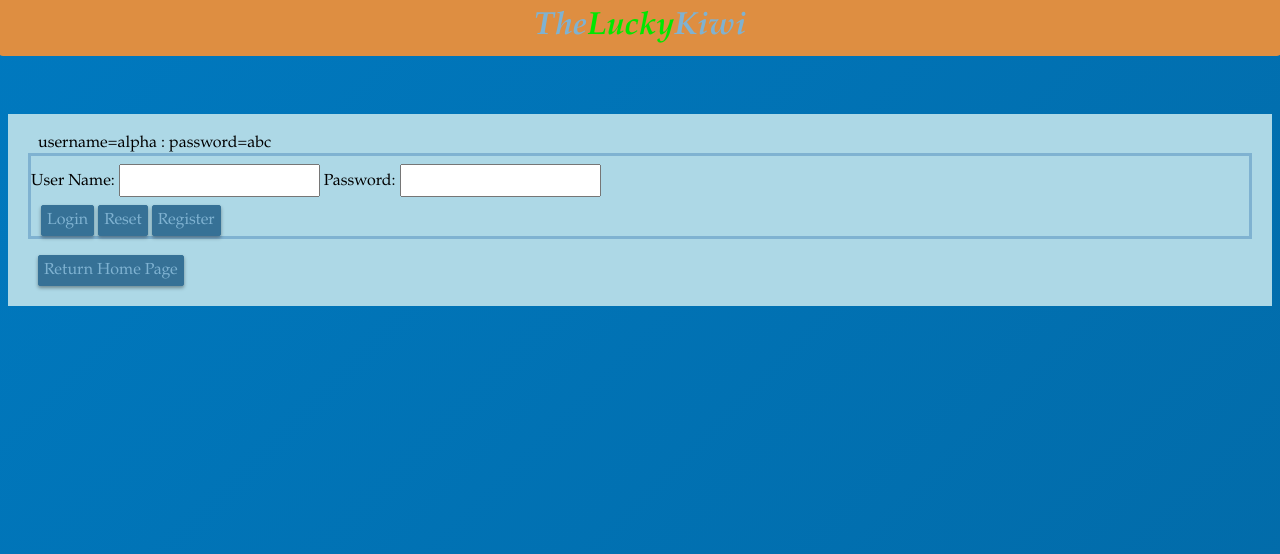
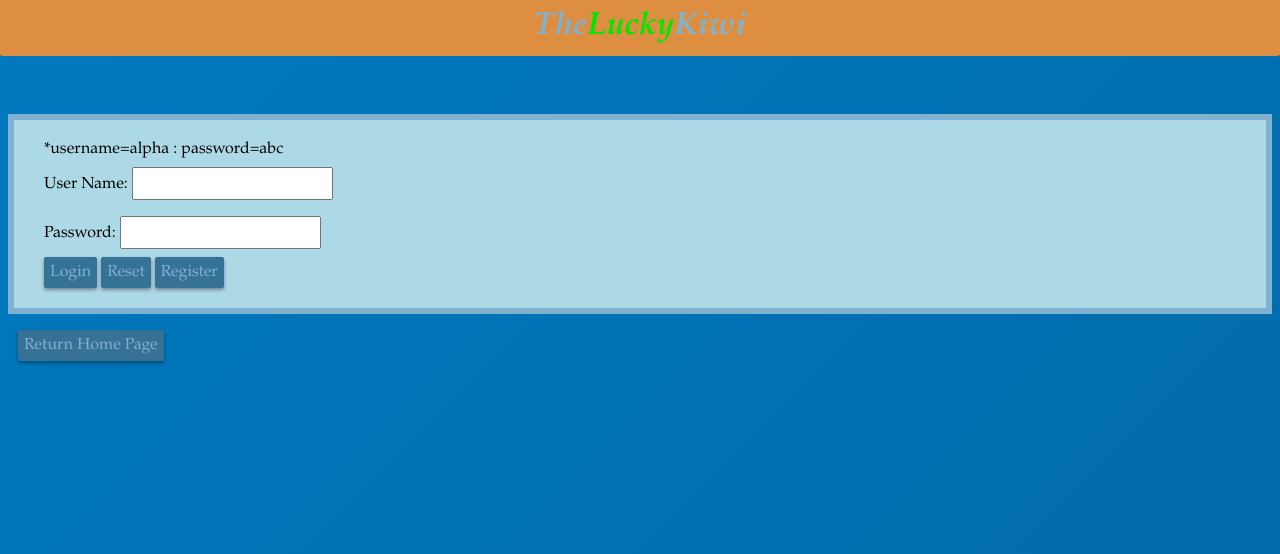
Before and after one commit to Bumchafes/LuckOfTheKiwi, a PHP site: page /loginForm.php in a window 1280 px wide. Shown: the top 554 px of the page. Run offline with PHP 8.4, Linux system fonts and the light colour scheme.

Commit message:
Create loginForm.php

```diff
--- a/loginForm.php
+++ b/loginForm.php
@@ -7,18 +7,21 @@
 	<h1><i>The<span style="color:#00E700">Lucky</span>Kiwi</i></h1>
 <body>
 <br><br><br>
-	<div>
-	<p>username=alpha : password=abc</p>
+
+
 		<form class="inputs" action = "loginProcess.php" method = "post">
-			User Name: <input required type="text" name="user_name">
+		<div class="inputs">
+			<p>*username=alpha : password=abc</p>
+			<p>User Name: <input required type="text" name="user_name"><br>
 			Password: <input required type="password" name="pswd">
 			<p>
 				<input class = "button buttonHover" type="submit" value="Login">
 				<input class = "button buttonHover" type="reset" value="Reset">
 				<a class = "button buttonHover" href="registrationForm.php">Register</a>
 			</p>
+			</div>
 		</form>
 		<p><a class = "button buttonHover" href="index.php">Return Home Page </a></p>
-	</div>
+
 </body>
 </html>
```
